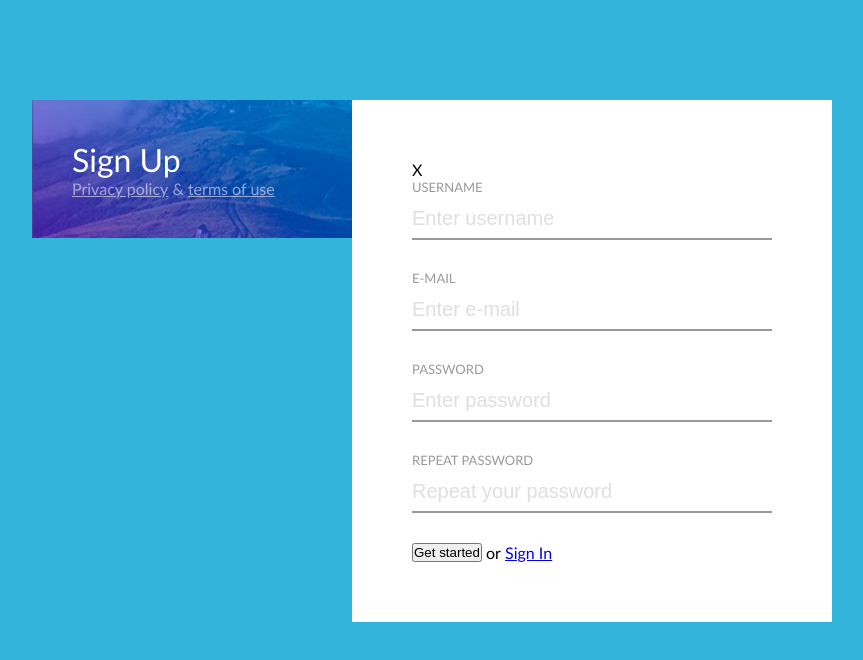
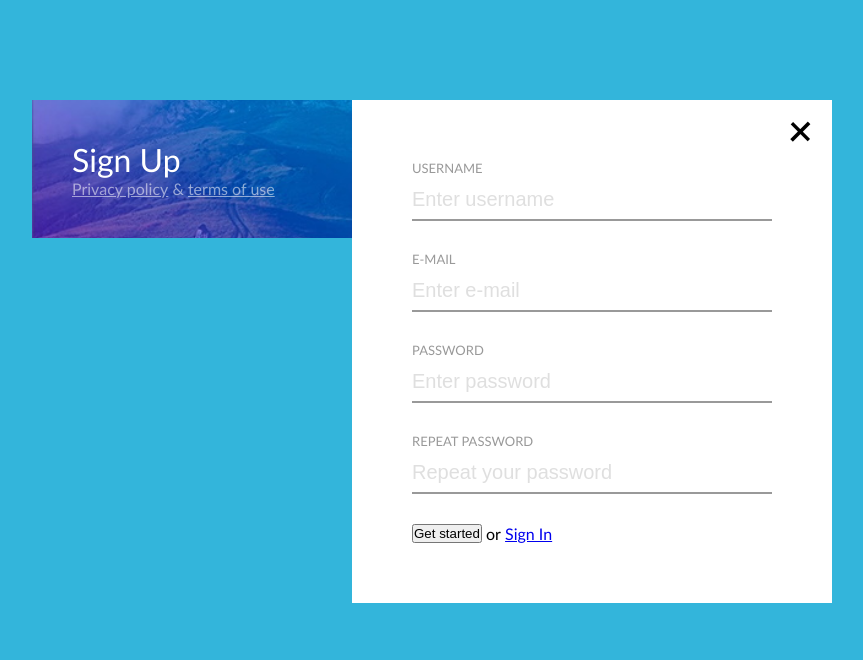
Before and after one commit to ImantasPrecas/04-sign-up-codealong, a website: page index.html in a window 1280 px wide. Shown: the whole page, without its empty margins (208-1071 px from the left). Drawn offline with Linux system fonts and the light colour scheme.

Commit message:
Close element style #7

```diff
--- a/CSS/main.css
+++ b/CSS/main.css
@@ -35,6 +35,7 @@ body {
   padding: 60px;
   float: left;
   background-color: #fff;
+  position: relative;
 }
 
 .main-title {
@@ -52,6 +53,18 @@ body {
   color: #fff;
 }
 
+.close {
+  height: 60px;
+  width: 60px;
+  text-align: center;
+  line-height: 60px;
+  font-size: 50px;
+  position: absolute;
+  right: 0;
+  top: 0;
+  transform: rotate(45deg);
+}
+
 .right-column span {
 }
 
--- a/index.html
+++ b/index.html
@@ -49,7 +49,7 @@
       </div>
 
       <div class="right-column">
-        <div class="close">X</div>
+        <div class="close">+</div>
 
         <form class="form">
           <div class="form-row">
```
